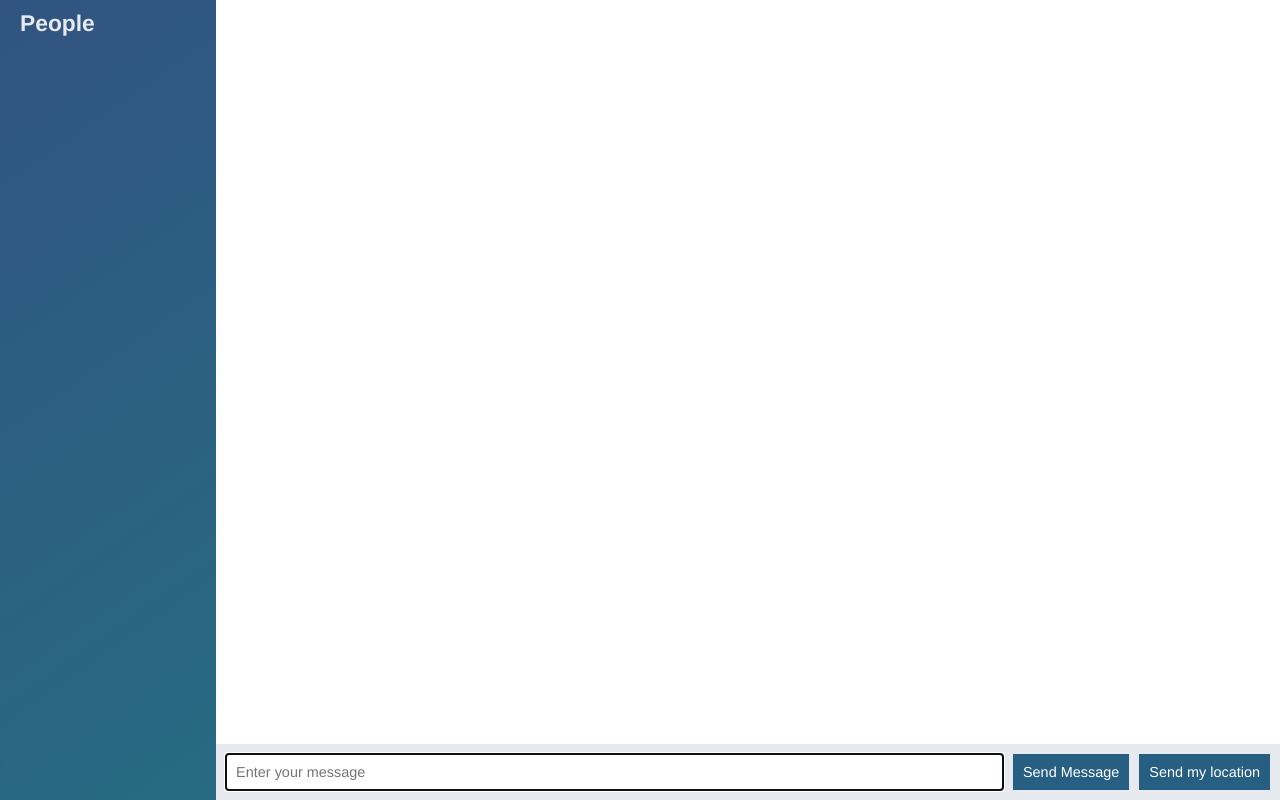
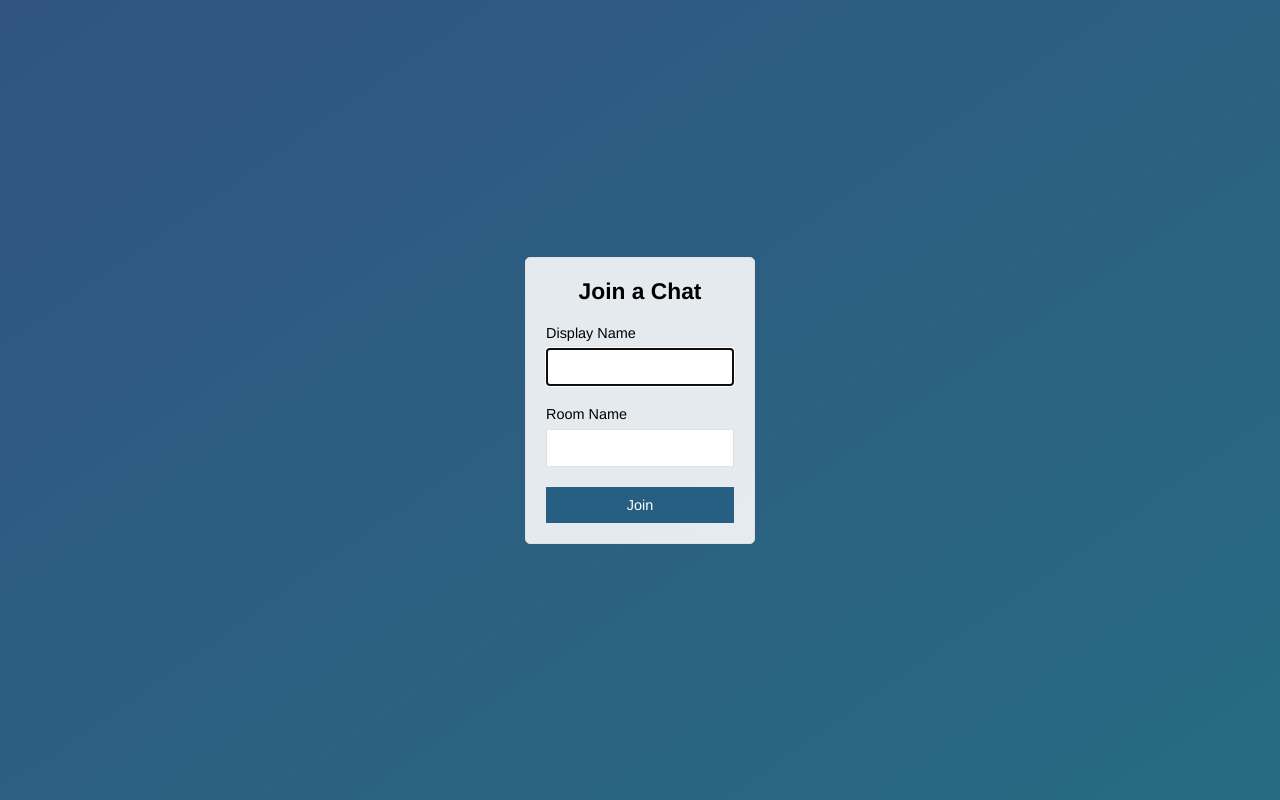
Before and after one commit to awalmubarak/node-chat-app, a website: page public/index.html in a window 1280 px wide. Drawn offline with nearby package versions, Linux system fonts and the light colour scheme; no server answers.

```diff
--- a/public/index.html
+++ b/public/index.html
@@ -3,56 +3,28 @@
 <head>
     <meta charset="utf-8" />
     <meta http-equiv="X-UA-Compatible" content="IE=edge">
-    <title>Chat App</title>
+    <title>Join | Max Chat</title>
     <meta name="viewport" content="width=device-width, initial-scale=1">
-    <link rel="stylesheet" href="css/styles.css">
+    <link rel="stylesheet" type="text/css" media="screen" href="css/styles.css" />
 </head>
-<body class="chat">
-    <div class="chat__sidebar">
-        <h3>People</h3>
-        <div></div>
+<body class="centered-form">
+    <div class="centered-form__form">
+        <form action="/chat.html">
+            <div class="form-field">
+                <h3>Join a Chat</h3>
+            </div>
+            <div class="form-field">
+                <label for="name">Display Name</label>
+                <input type="text" name="name" id="name" autofocus>
+            </div>
+            <div class="form-field">
+                <label for="room">Room Name</label>
+                <input type="text" name="room" id="room">
+            </div>
+            <div class="form-field">
+                <button type="submit">Join</button>
+            </div>
+        </form>
     </div>
-
-    <div class="chat__main">
-    <ol id="messages" class="chat__messages"></ol>
-        <div class="chat__footer">
-            <form action="" id="message-form">
-                <input type="text" name="message" id="message" autofocus autocomplete="off" placeholder="Enter your message">
-                <button type="submit">Send Message</button>
-            </form>
-            <button id="send-location">Send my location</button>
-        </div>
-
-    </div>
-
-    <script type="text/template" id="message-template">
-        <li class="message">
-            <div class="message__title">
-                <h4>{{from}}</h4> <span>{{createdAt}}</span>
-            </div>
-            <div class="message__body">
-                <p>{{text}}</p>
-            </div>
-        </li>
-    </script>
-
-    <script type="text/template" id="location-message-template">
-            <li class="message">
-                <div class="message__title">
-                    <h4>{{from}}</h4> <span>{{createdAt}}</span>
-                </div>
-                <div class="message__body">
-                    <p>
-                        <a href="{{url}}" target="_blank">My current location</a>
-                    </p>
-                </div>
-            </li>
-        </script>
-
-    <script src="/socket.io/socket.io.js"></script>
-    <script src="/js/libs/jquery.min.js"></script>
-    <script src="/js/libs/moment.js"></script>
-    <script src="/js/libs/mustache.js"></script>
-    <script src="/js/index.js"></script>
 </body>
 </html>
```
Also changed, not shown: public/chat.html (added, +58 -0 lines), public/js/chat.js (renamed from public/js/index.js).
